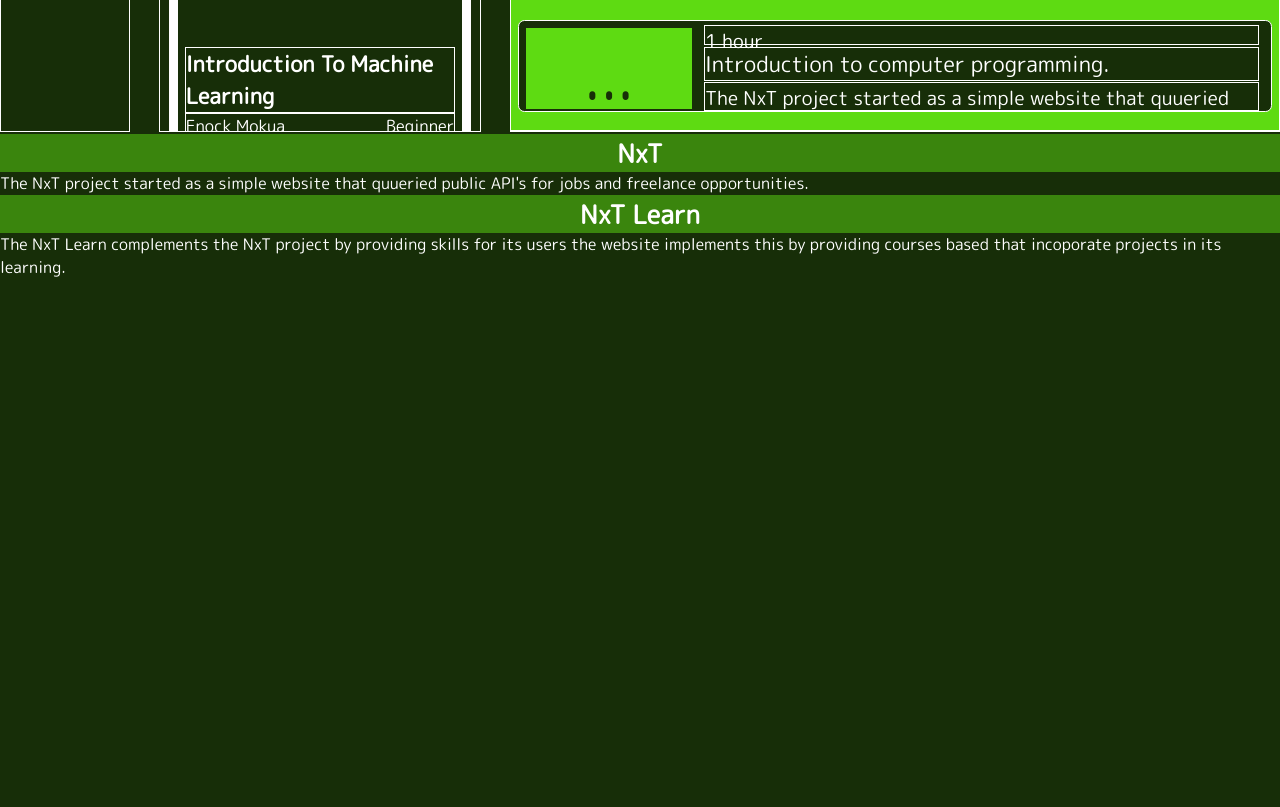
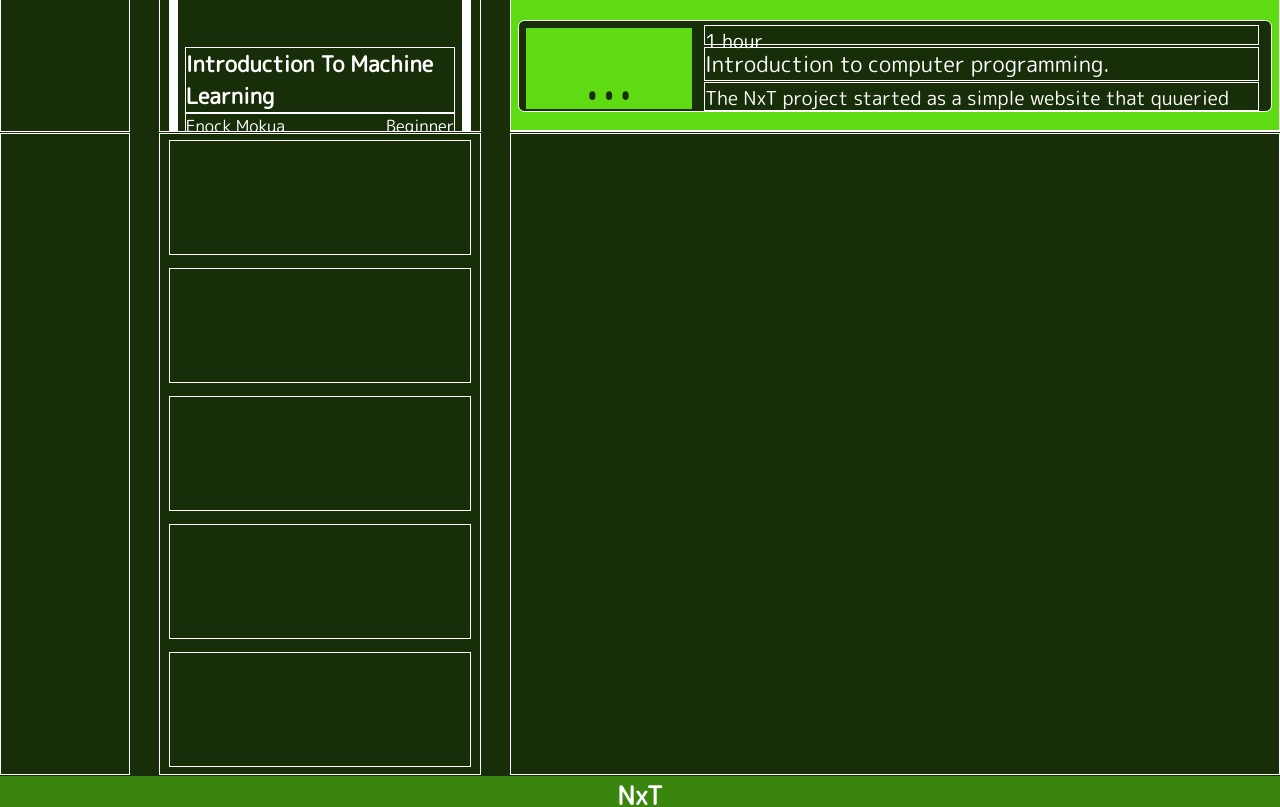
Before and after one commit to MokuaEnock/NxT-learn, a React (Create React App) app: page / in a window 1280 px wide. Shown: the part 1380-2187 px from the top of the page. Before the commit the page ends 2028 px from the top, so only its background shows below. Built offline with nearby package versions, Linux system fonts and the light colour scheme.

Commit message:
create skeleton for instructor description

```diff
--- a/src/App.css
+++ b/src/App.css
@@ -149,7 +149,8 @@ footer {
 
 /* course ======================================================================= */
 
-#course {
+#course,
+#instructor {
   width: 100%;
   height: 50vw;
   display: flex;
@@ -488,3 +489,15 @@ aside {
   align-items: center;
   justify-content: center;
 }
+
+
+/* instructor ================================================================== */
+#instructor_desc {
+  width: 60%;
+  height: 100%;
+  border: thin solid white;
+  display: flex;
+  flex-direction: column;
+  justify-content: flex-start;
+  align-items: center;
+}
--- a/src/App.js
+++ b/src/App.js
@@ -2,12 +2,14 @@ import "./App.css";
 import About from "./components/about/about";
 import Landing from "./components/landing/landing";
 import Courses from "./components/courses/courses";
+import Instructor from "./components/Instructors/Instructors";
 
 function App() {
   return (
     <>
       <Landing />
       <Courses />
+      <Instructor />
       <About />
     </>
   );
--- a/src/components/Instructors/InstructorDescription.js
+++ b/src/components/Instructors/InstructorDescription.js
@@ -1,7 +1,7 @@
 import React from "react";
 
 function InstructorDescription() {
-  return <></>;
+  return <div id="instructor_desc"></div>;
 }
 
 export default InstructorDescription;
--- a/src/components/Instructors/Instructors.js
+++ b/src/components/Instructors/Instructors.js
@@ -5,7 +5,7 @@ import InstructorList from "./InstructorsList";
 
 function Instructor() {
   return (
-    <section>
+    <section id="instructor">
       <Aside />
       <InstructorList />
       <InstructorDescription />
```
